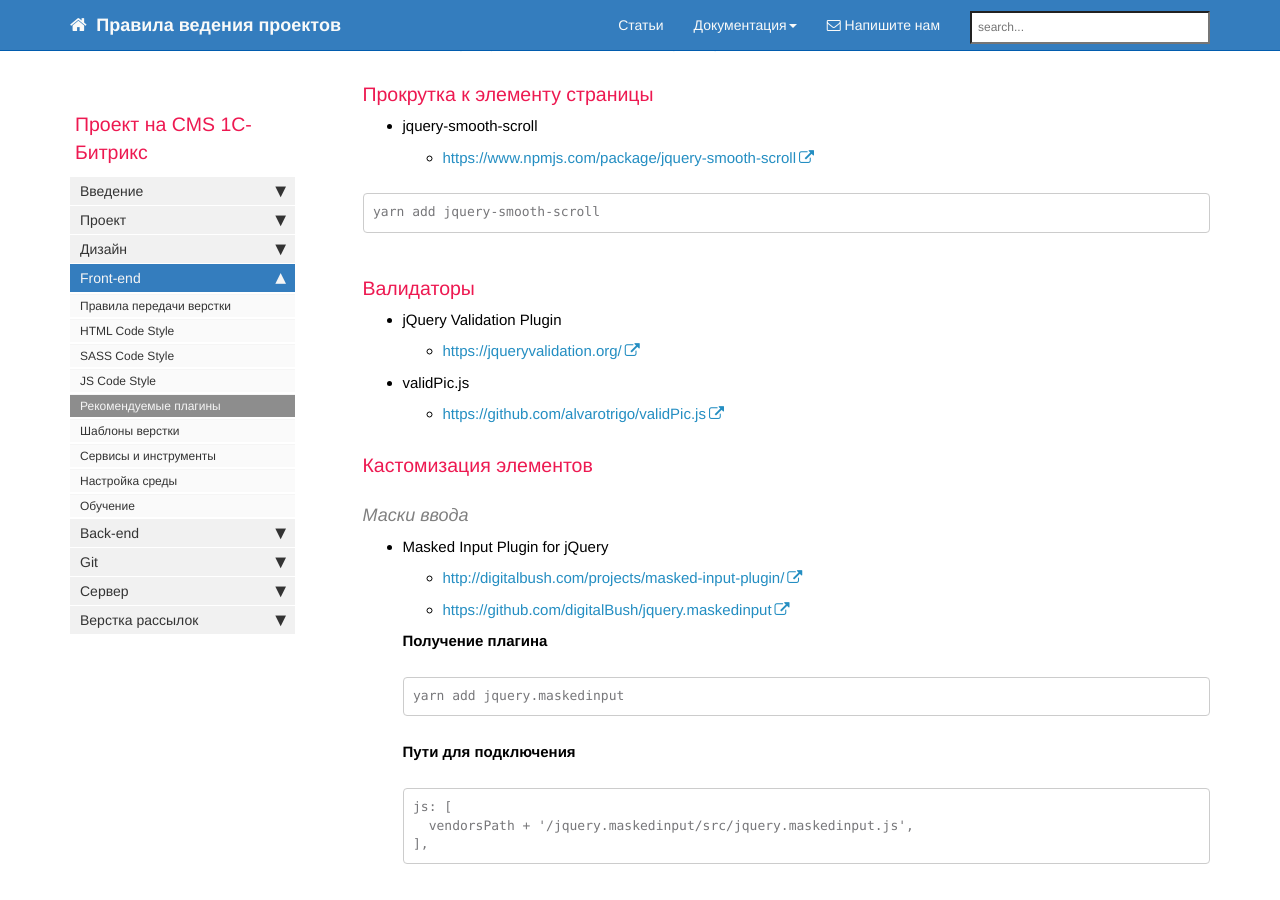
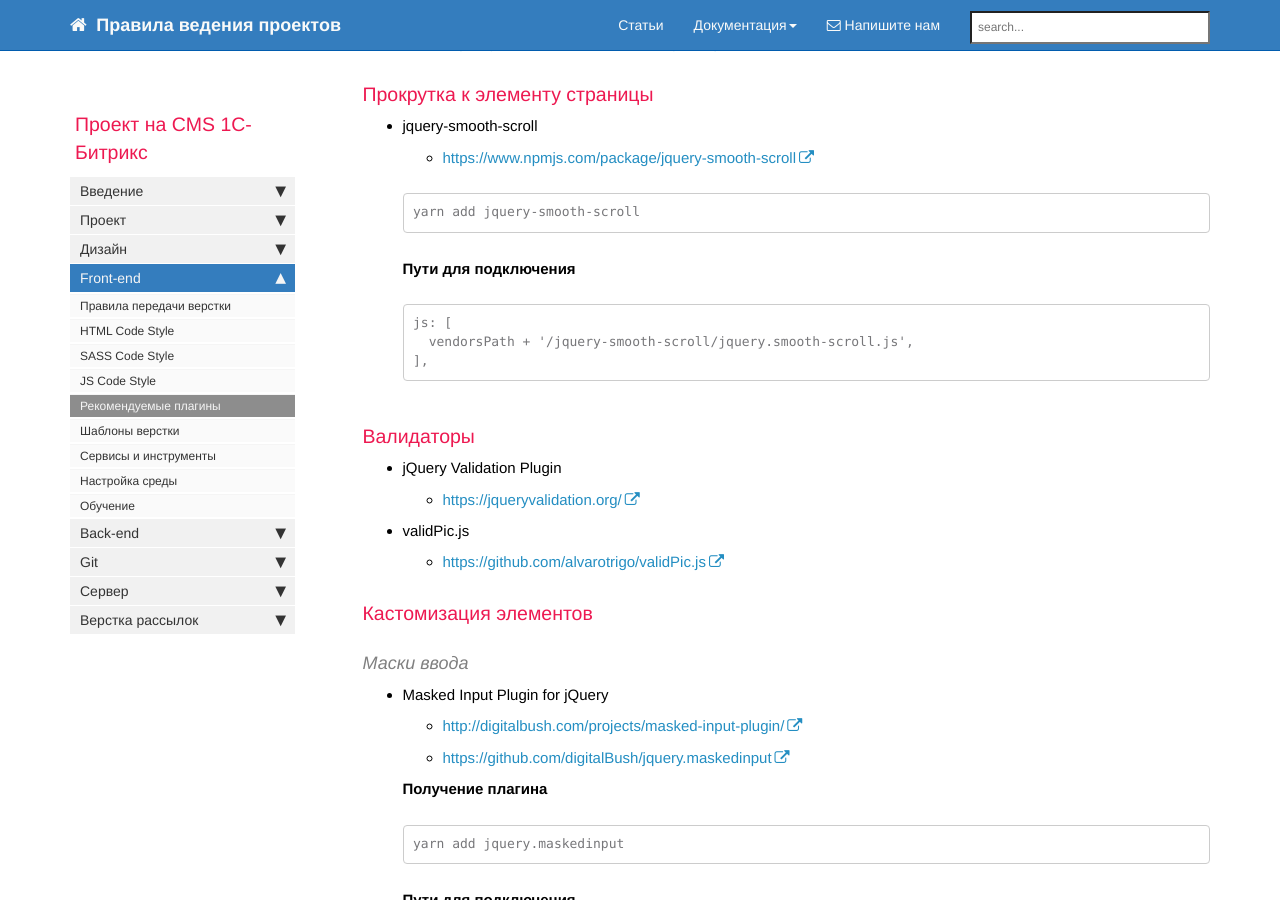
Before and after one commit to gdecider/gdecider.github.io, a Jekyll site: the page built from pages/bx/bx_front-recomend-plugins.md, in a window 1280 px wide and 900 px high, scrolled down 4068 px. Built offline with Jekyll 4.4.1, drawn with Linux system fonts in a browser that asks for light colours; nearby versions of some CDN libraries; comment, search, counter and statistics services are not loaded.

Commit message:
Update bx_front-recomend-plugins.md

````diff
--- a/pages/bx/bx_front-recomend-plugins.md
+++ b/pages/bx/bx_front-recomend-plugins.md
@@ -235,9 +235,18 @@ toc: false
 
   * [https://www.npmjs.com/package/jquery-smooth-scroll](https://www.npmjs.com/package/jquery-smooth-scroll)
 
-```
-yarn add jquery-smooth-scroll
-```
+  ```
+  yarn add jquery-smooth-scroll
+  ```
+
+
+  **Пути для подключения**
+
+  ```
+  js: [
+	vendorsPath + '/jquery-smooth-scroll/jquery.smooth-scroll.js',
+  ],
+  ```
 
 ### Валидаторы
 
````
